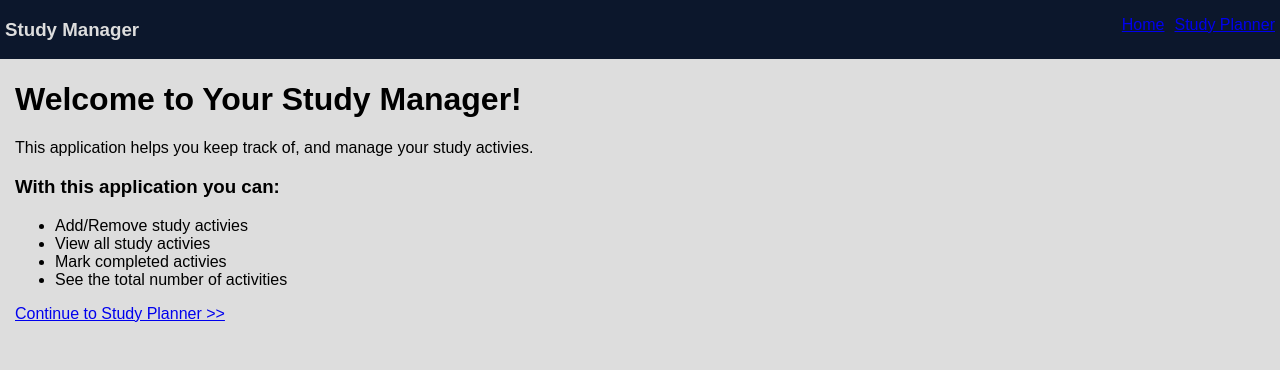
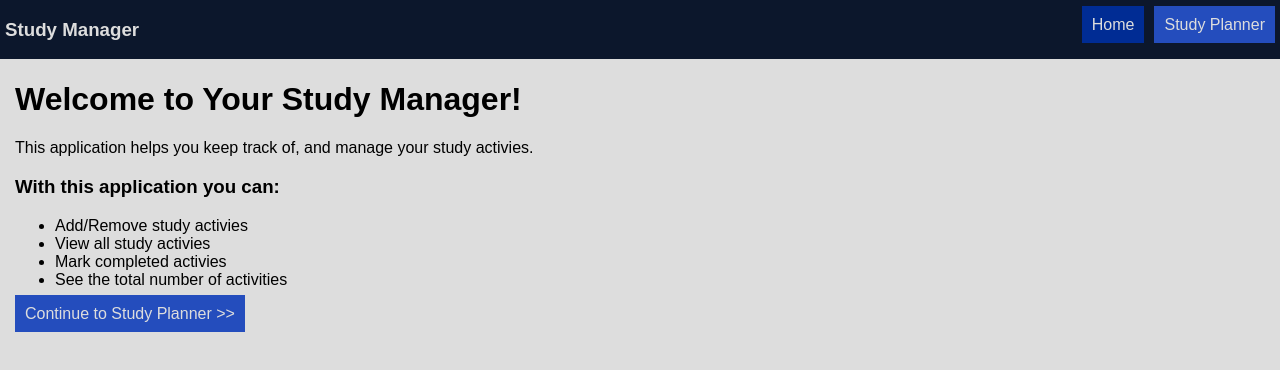
Before and after one commit to LJPCODESTUDIO/student-study-manager, a React (Vite) app: page / in a window 1280 px wide. Shown: the top 370 px of the page. Built offline with nearby package versions, Linux system fonts and the light colour scheme.

Commit message:
Added Styling to Links
- Styling for buttons and links with class "btn"
- Switched Links in the nav bar for NavLinks
- The link for the page you are currently on is now darker

```diff
--- a/src/App.css
+++ b/src/App.css
@@ -2,6 +2,7 @@
   --primary: #dddddd;
   --secondary: #0c172c;
   --secondary-font: #dddddd;
+  --btn: #244dbd;
 }
 
 body {
@@ -28,3 +29,19 @@ nav ul {
 .page-body {
   padding: 0 15px;
 }
+
+.btn {
+  text-decoration: none;
+  background-color: var(--btn);
+  color: var(--secondary-font);
+  padding: 10px;
+}
+
+.btn:hover {
+  background-color: lch(from var(--btn) calc(l - 15) c h);
+}
+
+.btn.disabled {
+  background-color: lch(from var(--btn) calc(l - 15) c h);
+  cursor: default;
+}
--- a/src/App.jsx
+++ b/src/App.jsx
@@ -1,4 +1,4 @@
-import { BrowserRouter, Routes, Route, Link } from 'react-router';
+import { BrowserRouter, Routes, Route, NavLink } from 'react-router';
 import Home from './pages/Home';
 import StudyPlanner from './pages/StudyPlanner';
 import './App.css';
@@ -9,8 +9,18 @@ function App() {
       <nav>
         <h3>Study Manager</h3>
         <ul>
-          <li><Link to="/">Home</Link></li>
-          <li><Link to="/StudyPlanner">Study Planner</Link></li>
+          <li><NavLink
+            to="/"
+            className={({isActive}) => isActive ? "btn disabled" : "btn"}
+          >
+            Home
+          </NavLink></li>
+          <li><NavLink
+            to="/StudyPlanner"
+            className={({isActive}) => isActive ? "btn disabled" : "btn"}
+          >
+            Study Planner
+          </NavLink></li>
         </ul>
       </nav>
 
--- a/src/pages/Home.jsx
+++ b/src/pages/Home.jsx
@@ -14,7 +14,7 @@ function Home() {
           <li>See the total number of activities</li>
         </ul>
       </div>
-      <Link to="/StudyPlanner">Continue to Study Planner &gt;&gt;</Link>
+      <Link to="/StudyPlanner" className="btn">Continue to Study Planner &gt;&gt;</Link>
     </div>
   );
 }
```
